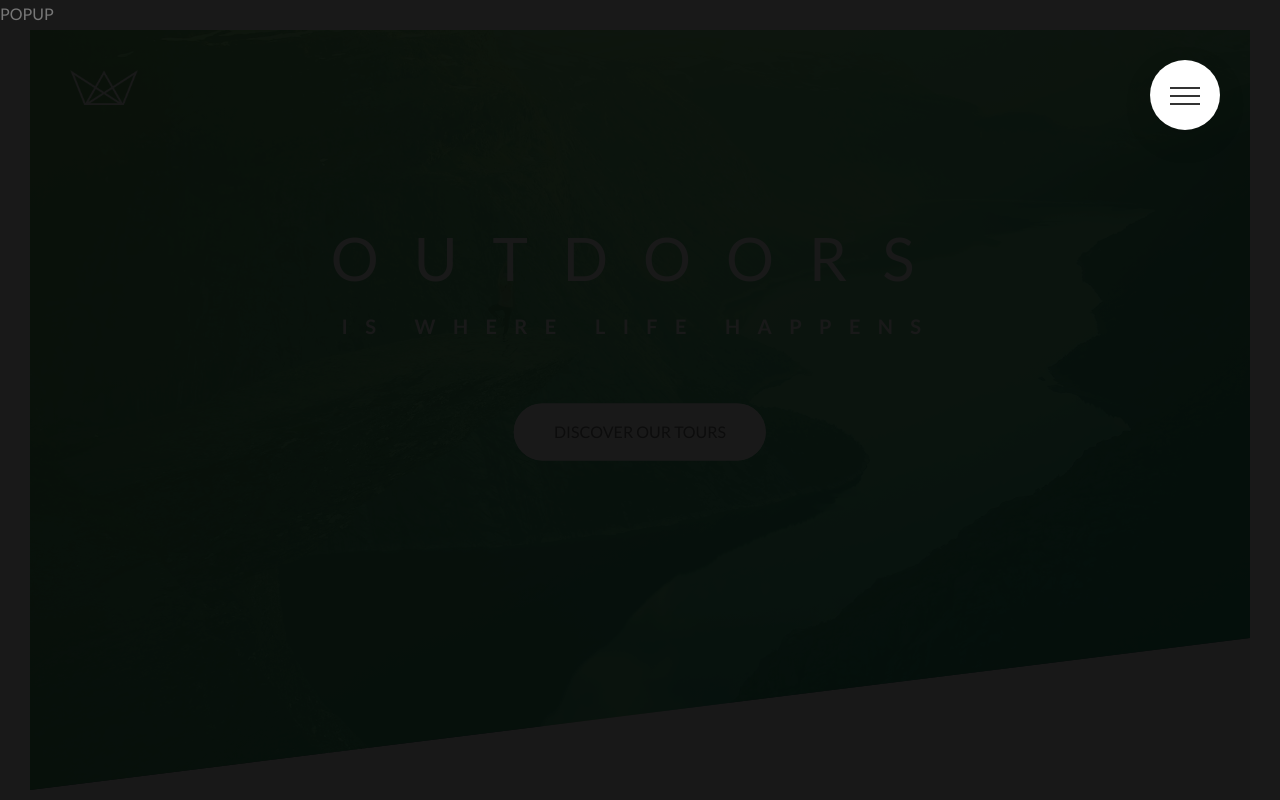
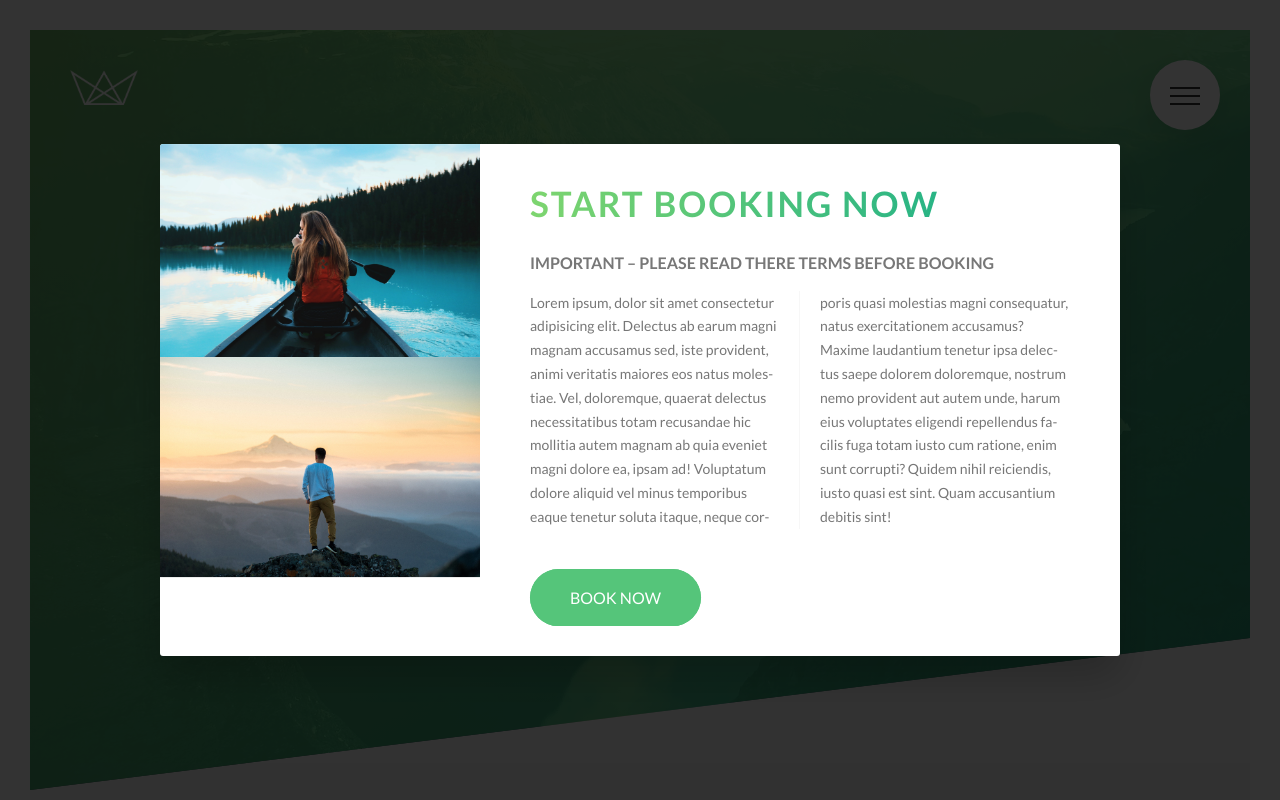
Before and after one commit to vibraniumSwaleh/wander, a website: page public/index.html in a window 1280 px wide. Shown: the top 800 px of the page. Drawn offline with Linux system fonts and the light colour scheme.

Commit message:
complete open/close of popup

```diff
--- a/public/index.html
+++ b/public/index.html
@@ -465,7 +465,34 @@
     </footer>
 
     <div class="popup">
-      <div class="popup__content">POPUP</div>
+      <div class="popup__content">
+        <div class="popup__left">
+          <img src="/img/nat-8.jpg" alt="Tour photo" class="popup__img" />
+          <img src="/img/nat-9.jpg" alt="Tour photo" class="popup__img" />
+        </div>
+
+        <div class="popup__right">
+          <h2 class="heading-secondary u-margin-bottom-small">Start booking now</h2>
+          <h3 class="heading-tertiary u-margin-bottom-small">
+            Important &ndash; Please read there Terms before booking
+          </h3>
+          <p class="popup__text">
+            Lorem ipsum, dolor sit amet consectetur adipisicing elit. Delectus
+            ab earum magni magnam accusamus sed, iste provident, animi veritatis
+            maiores eos natus molestiae. Vel, doloremque, quaerat delectus
+            necessitatibus totam recusandae hic mollitia autem magnam ab quia
+            eveniet magni dolore ea, ipsam ad! Voluptatum dolore aliquid vel
+            minus temporibus eaque tenetur soluta itaque, neque corporis quasi
+            molestias magni consequatur, natus exercitationem accusamus? Maxime
+            laudantium tenetur ipsa delectus saepe dolorem doloremque, nostrum
+            nemo provident aut autem unde, harum eius voluptates eligendi
+            repellendus facilis fuga totam iusto cum ratione, enim sunt
+            corrupti? Quidem nihil reiciendis, iusto quasi est sint. Quam
+            accusantium debitis sint!
+          </p>
+          <a href="#" class="btn btn--green">Book now</a>
+        </div>
+      </div>
     </div>
   </body>
 </html>
--- a/sass/components/_popup.scss
+++ b/sass/components/_popup.scss
@@ -4,8 +4,52 @@
   left: 0;
   height: 100vh;
   width: 100%;
-  background-color: rgba($color-black, $alpha: 0.8);
+  background-color: rgba($color-black, 0.8);
+  z-index: 11;
 
   &__content {
+    @include absoluteCenterYX;
+
+    display: table;
+    width: 75%;
+    background-color: $color-white;
+    box-shadow: 0 2rem 4rem rgba($color-black, 0.2);
+    border-radius: 3px;
+    overflow: hidden;
+  }
+
+  &__left {
+    display: table-cell;
+    width: 33.333333%;
+  }
+
+  &__img {
+    display: block;
+    width: 100%;
+  }
+
+  &__right {
+    display: table-cell;
+    width: 66.666666%;
+    vertical-align: middle;
+    padding: 3rem 5rem;
+  }
+
+  &__text {
+    font-size: 1.4rem;
+    margin-bottom: 4rem;
+
+    -moz-column-count: 2;
+    -moz-column-gap: 4rem;
+    -moz-column-rule: 1px solid $color-gray-light-1;
+
+    column-count: 2;
+    column-gap: 4rem;
+    column-rule: 1px solid $color-gray-light-1;
+
+    -moz-hyphens: auto;
+    -ms-hyphens: auto;
+    -webkit-hyphens: auto;
+    hyphens: auto;
   }
 }
```
Also changed, not shown: css/style.css.
